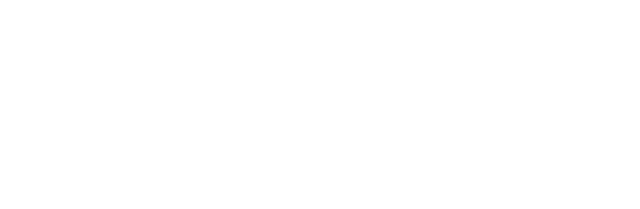
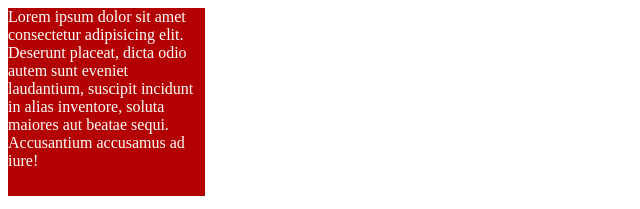
Before and after one commit to TeodosioSiege/palette, a plain HTML site: page index.html in a window 1280 px wide. Shown: the whole page, without its empty margins (0-640 px from the left). Drawn offline with Linux system fonts and the light colour scheme.

Commit message:
incomplete set up for today

```diff
--- a/index.html
+++ b/index.html
@@ -9,7 +9,7 @@
 </head>
 <body>
   <main class="container">
-    <div class="palette-items"></div>
+    <div class="palette-items red">Lorem ipsum dolor sit amet consectetur adipisicing elit. Deserunt placeat, dicta odio autem sunt eveniet laudantium, suscipit incidunt in alias inventore, soluta maiores aut beatae sequi. Accusantium accusamus ad iure!</div>
     <div class="palette-items"></div>
     <div class="palette-items"></div>
     <div class="palette-items"></div>
--- a/style.css
+++ b/style.css
@@ -4,3 +4,19 @@
   margin: 0;
   box-sizing: border-box;
 }
+.container {
+  display: grid;
+  min-height: 100vh;
+  grid-template-columns: repeat(6, 1fr);
+  grid-template-rows: repeat(4, 1fr);
+  gap: 1em;
+}
+
+.palette-item {
+
+}
+
+.red {
+  background: hsl(0,100%,35%);
+  color: white;
+}
```
